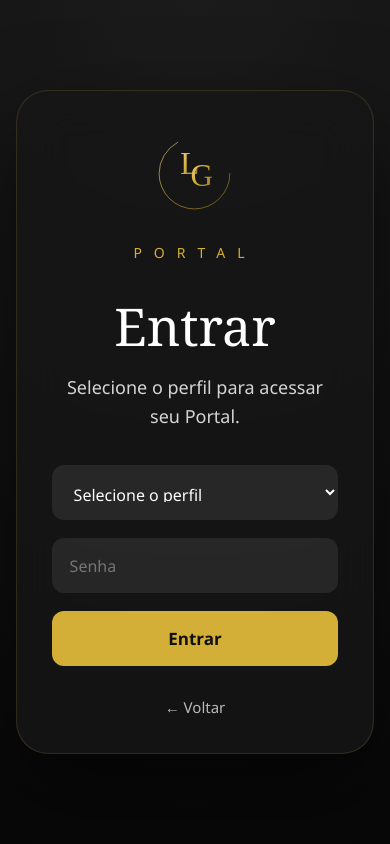
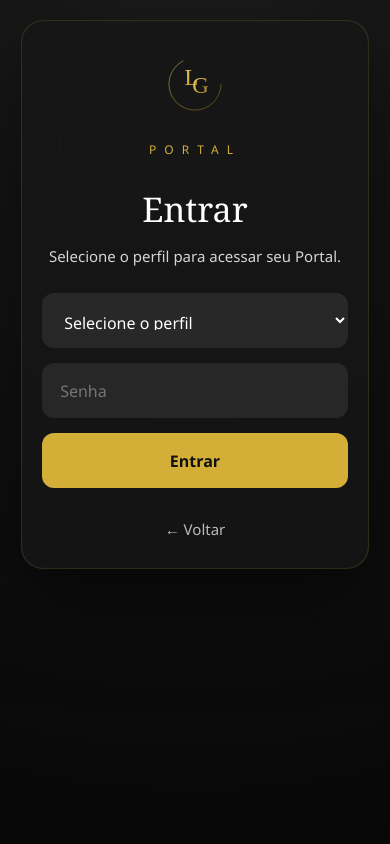
Before and after one commit to gabrielfkambrozio/portal, a Flask app: page /login in a window 390 px wide. Run offline with Flask 3, Linux system fonts and the light colour scheme.

Commit message:
Responsividade para dispositivos móveis

```diff
--- a/static/css/style.css
+++ b/static/css/style.css
@@ -5,10 +5,15 @@
     font-family:"Segoe UI",sans-serif;
 }
 
+html,
+body{
+    width:100%;
+    min-height:100%;
+}
+
 body.login{
 
-    height:100vh;
-    overflow:hidden;
+    min-height:100vh;
 
     background:radial-gradient(circle at top,#242424,#121212 70%,#090909);
 
@@ -17,11 +22,13 @@ body.login{
 .overlay{
 
     width:100%;
-    height:100%;
+    min-height:100vh;
 
     display:flex;
     justify-content:center;
     align-items:center;
+
+    padding:40px 20px;
 
     background:rgba(0,0,0,.25);
 
@@ -29,7 +36,8 @@ body.login{
 
 .glass{
 
-    width:720px;
+    width:100%;
+    max-width:720px;
 
     padding:50px;
 
@@ -108,6 +116,8 @@ p{
     gap:22px;
 
     margin-top:22px;
+
+    flex-wrap:wrap;
 
 }
 
@@ -205,6 +215,8 @@ input,
 select,
 textarea{
 
+    width:100%;
+
     border:none;
 
     border-radius:12px;
@@ -241,6 +253,8 @@ select option{
 }
 
 button{
+
+    width:100%;
 
     height:55px;
 
@@ -284,13 +298,95 @@ button:hover{
 
 }
 
-@media(max-width:800px){
+/* ===========================
+   TABLETS
+=========================== */
+
+@media (max-width:900px){
 
     .glass{
 
-        width:92%;
+        max-width:95%;
 
         padding:35px;
+
+    }
+
+    h1{
+
+        font-size:42px;
+
+    }
+
+    p{
+
+        font-size:17px;
+
+    }
+
+    .cards{
+
+        gap:18px;
+
+    }
+
+    .card{
+
+        width:160px;
+
+        height:160px;
+
+    }
+
+}
+
+/* ===========================
+   CELULARES
+=========================== */
+
+@media (max-width:600px){
+
+    .overlay{
+
+        padding:20px 12px;
+
+        align-items:flex-start;
+
+    }
+
+    .glass{
+
+        padding:28px 20px;
+
+        border-radius:22px;
+
+    }
+
+    .logo{
+
+        width:70px;
+
+    }
+
+    .portal{
+
+        font-size:12px;
+
+        letter-spacing:8px;
+
+    }
+
+    h1{
+
+        font-size:34px;
+
+    }
+
+    p{
+
+        font-size:15px;
+
+        margin-bottom:25px;
 
     }
 
@@ -300,6 +396,63 @@ button:hover{
 
         align-items:center;
 
+        gap:15px;
+
+    }
+
+    .card{
+
+        width:100%;
+
+        max-width:300px;
+
+        height:120px;
+
+        flex-direction:row;
+
+        justify-content:flex-start;
+
+        gap:18px;
+
+        padding:20px;
+
+    }
+
+    .avatar{
+
+        width:56px;
+
+        height:56px;
+
+        margin:0;
+
+        font-size:26px;
+
+        flex-shrink:0;
+
+    }
+
+    .card h2{
+
+        font-size:22px;
+
+        margin:0;
+
+    }
+
+    form{
+
+        gap:15px;
+
+    }
+
+    input,
+    select,
+    textarea,
+    button{
+
+        font-size:16px;
+
     }
 
 }
```
